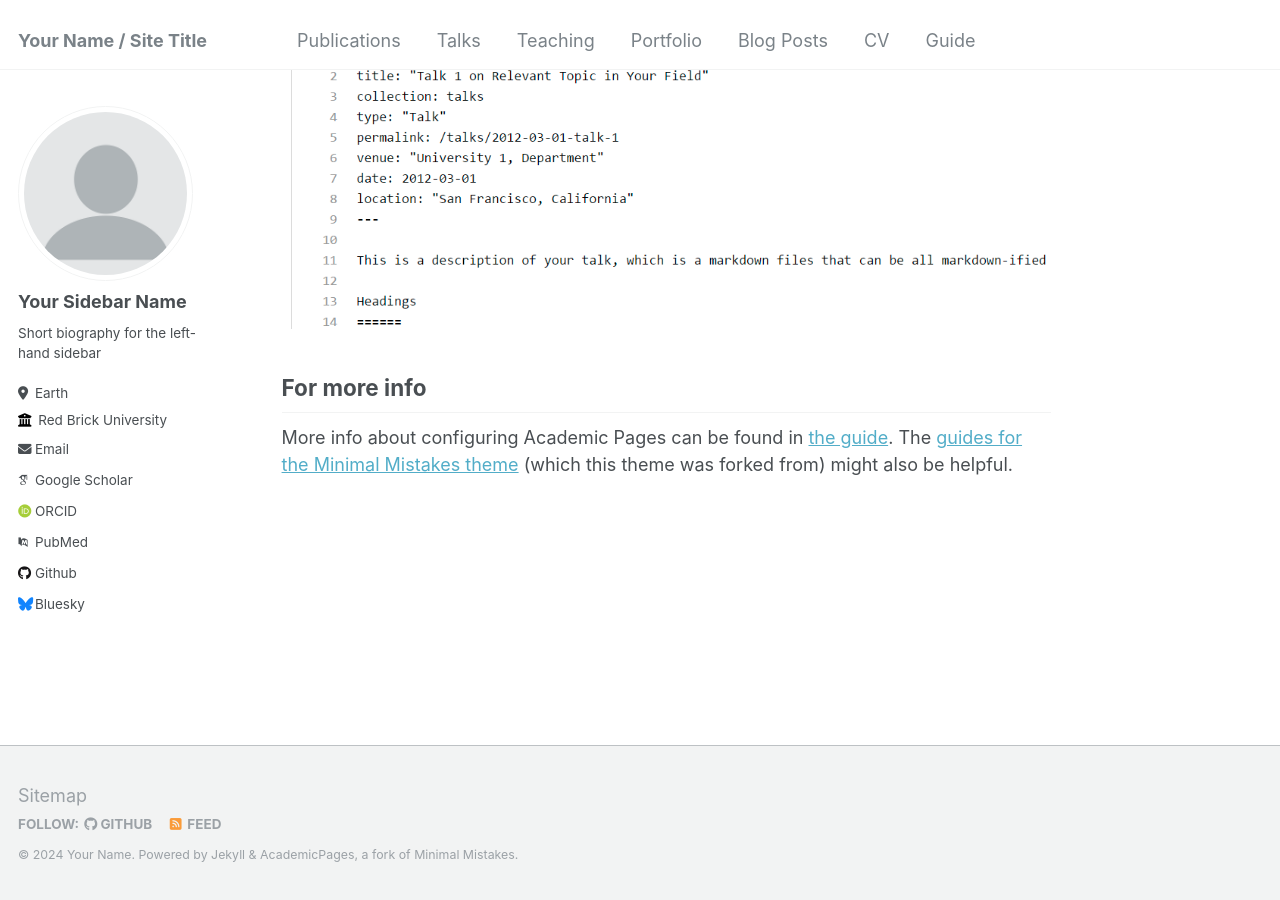
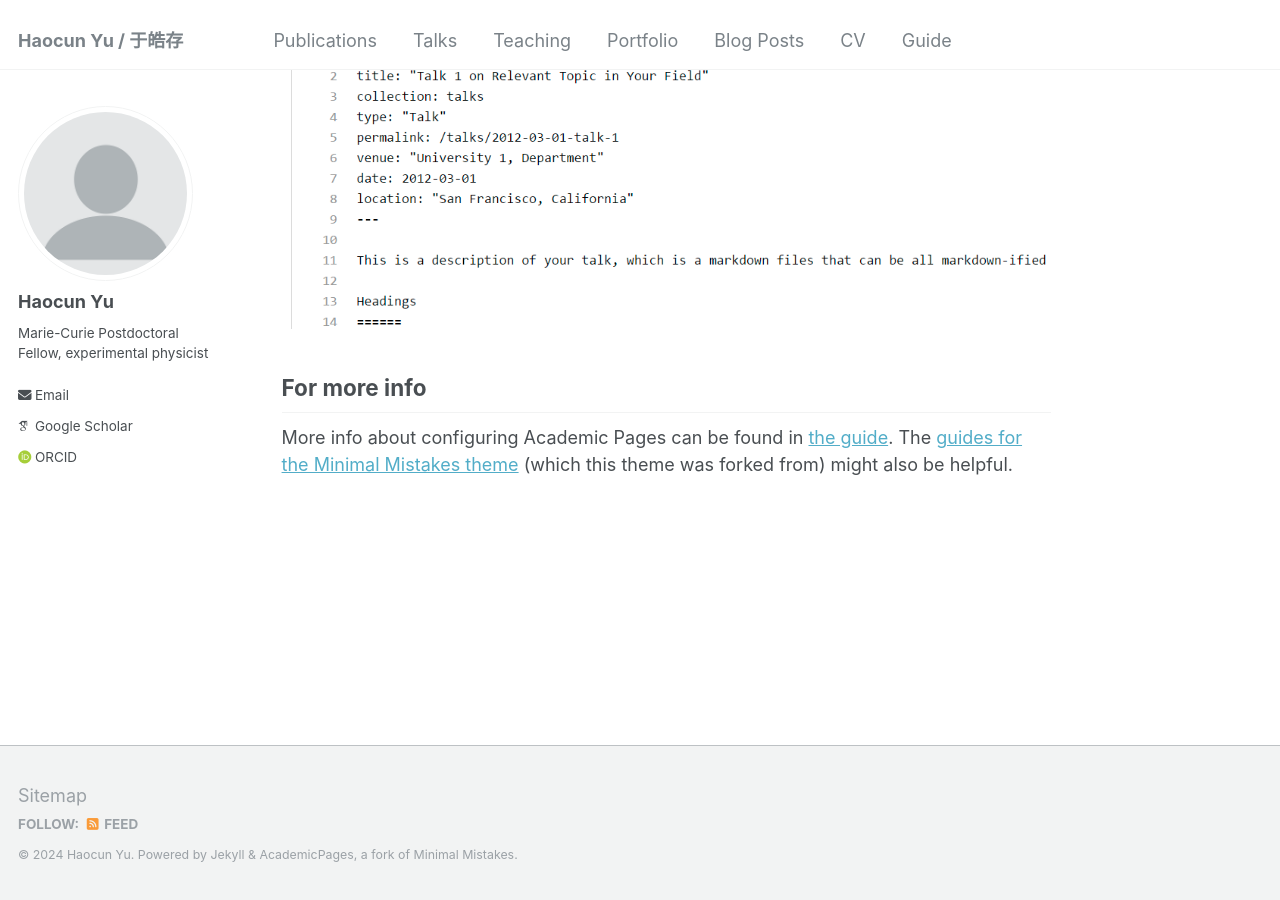
Before and after one commit to Haocun/haocun.github.io, a Jekyll site: the page built from _pages/about.md, in a window 1280 px wide and 900 px high, scrolled down 2660 px. Built offline with Jekyll 4.4.1, drawn with Linux system fonts in a browser that asks for light colours; some web fonts are replaced.

Commit message:
basic bio info

```diff
--- a/_config.yml
+++ b/_config.yml
@@ -8,13 +8,13 @@
 
 # Basic Site Settings
 locale                   : "en-US"
-title                    : "Your Name / Site Title"
+title                    : "Haocun Yu / 于皓存"
 title_separator          : "-"
-name                     : &name "Your Name"
+name                     : &name "Haocun Yu"
 description              : &description "personal description"
-url                      : https://academicpages.github.io # the base hostname & protocol for your site e.g. "https://mmistakes.github.io"
+url                      : https://haocun-yu.github.io # the base hostname & protocol for your site e.g. "https://mmistakes.github.io"
 baseurl                  : "" # the subpath of your site, e.g. "/blog"
-repository               : "academicpages/academicpages.github.io"
+repository               : "Haocun/haocun-yu.github.io"
 
 # Site Author - The following control what appear as part of the author content on the side bar.
 #               If a field is blank the icon and link will not appear, otherwise it will be shown.
@@ -22,33 +22,33 @@ repository               : "academicpages/academicpages.github.io"
 author:
   # Biographic information
   avatar           : "profile.png"
-  name             : "Your Sidebar Name"
+  name             : "Haocun Yu"
   pronouns         : # example: "she/her"
-  bio              : "Short biography for the left-hand sidebar"
-  location         : "Earth"
-  employer         : "Red Brick University"
+  bio              : "Marie-Curie Postdoctoral Fellow, experimental physicist"
+  location         :
+  employer         :
   uri              : # URL
   email            : "none@example.org"
 
   # Academic websites
   arxiv            : # URL - Update with the correct link to your profile
-  googlescholar    : "https://scholar.google.com/citations?user=PS_CX0AAAAAJ"
+  googlescholar    : "https://scholar.google.com/citations?user=R5Gb_soAAAAJ&hl=en"
   impactstory      : # URL
   orcid            : "http://orcid.org/yourorcidurl"
   semantic         : # URL
-  pubmed           : "https://www.ncbi.nlm.nih.gov/pubmed/?term=john+snow"
+  pubmed           : # "https://www.ncbi.nlm.nih.gov/pubmed/?term=john+snow"
   researchgate     : # URL
 
   # Repositories and software development
   bitbucket        : # Username - Update with your username on the site
   codepen          : # Username
   dribbble         : # Username
-  github           : "academicpages"
+  github           : # "academicpages"
   kaggle           : # Username
   stackoverflow    : # User number or user number and name (i.e., use "1" or "1/jeff-atwood")
 
   # Social media
-  bluesky          : "bsky.app" # Replace this with you Bluesky username
+  bluesky          : # Replace this with you Bluesky username
   facebook         : # Username
   flickr           : # Username
   foursquare       : # Username
@@ -121,7 +121,7 @@ yandex_site_verification :
 
 # Social Sharing
 twitter:
-  username               : &twitter
+  username               : # &twitter
 facebook:
   username               :
   app_id                 :
@@ -137,7 +137,7 @@ social:
 
 # Analytics
 analytics:
-  provider               :  "false" # false (default), "google", "google-universal", "google-analytics-4", "custom"
+  provider               :  "google-universal" # false (default), "google", "google-universal", "google-analytics-4", "custom"
   google:
     tracking_id          :
 
```
